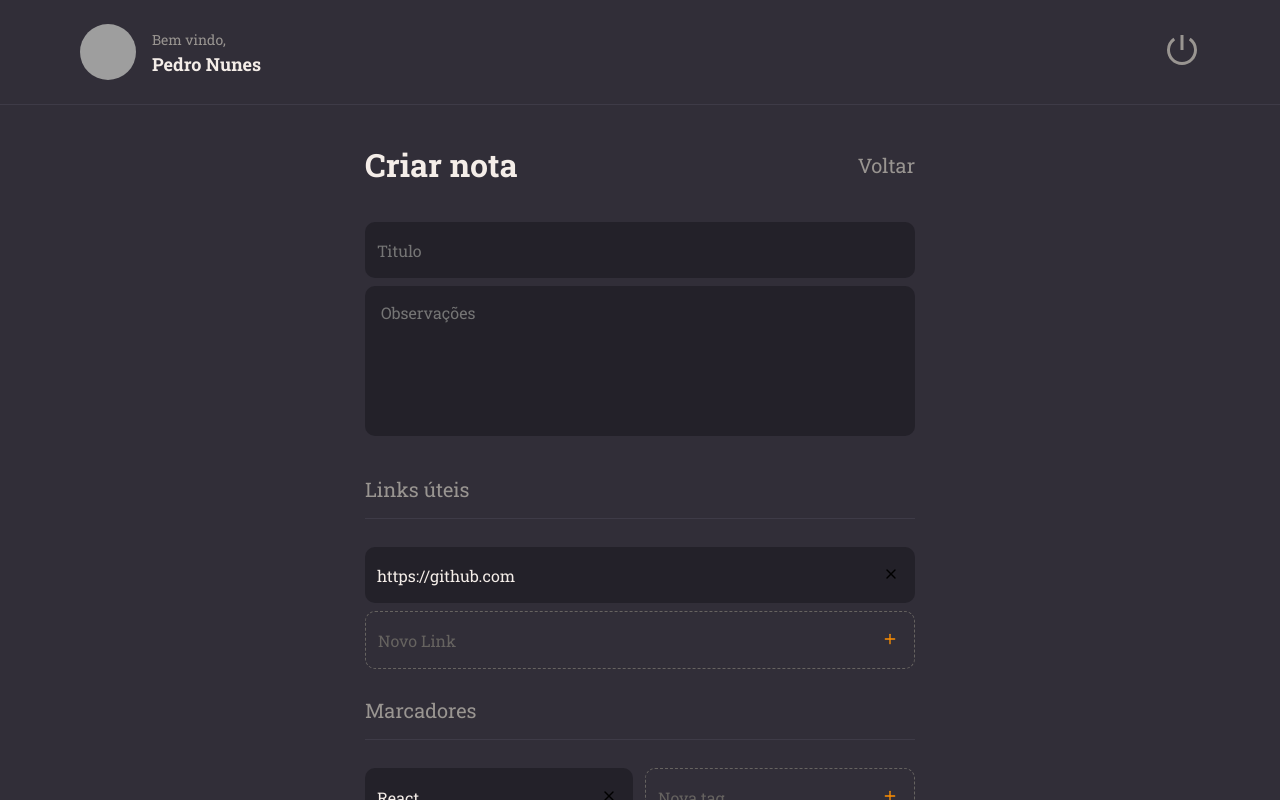
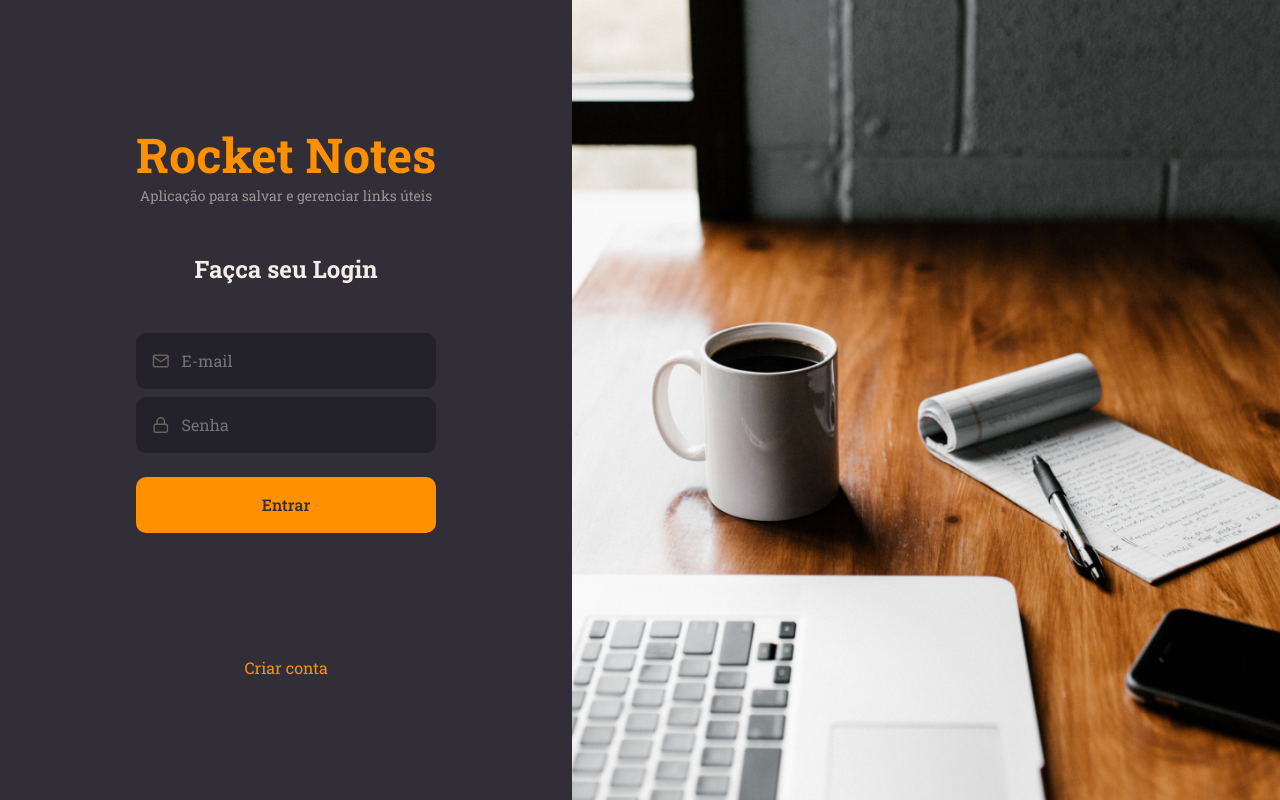
Before and after one commit to PedroNnsM/rocketNotes, a React (Vite) app: page / in a window 1280 px wide. Built offline with nearby package versions, Linux system fonts and the light colour scheme; grey boxes are pictures that could not be loaded.

Commit message:
rotas criadas

```diff
--- a/src/main.jsx
+++ b/src/main.jsx
@@ -2,15 +2,16 @@
 import ReactDOM from "react-dom/client";
 import GlobalStyles from "./Styles/global";
 import { ThemeProvider } from "styled-components";
-import { New } from "./pages/New";
 
-import theme from "./styles/theme";
+import { Routes } from "./routes";
+
+import theme from './Styles/theme'
 
 ReactDOM.createRoot(document.getElementById("root")).render(
   <React.StrictMode>
     <ThemeProvider theme={theme}>
       <GlobalStyles />
-      <New />
+      <Routes />
     </ThemeProvider>
   </React.StrictMode>
 );
--- a/src/pages/Signin/index.jsx
+++ b/src/pages/Signin/index.jsx
@@ -1,10 +1,12 @@
 import { Background, Container, Form } from "./styles";
-import { FiLogIn, FiMail, FiLock } from "react-icons/fi";
+import { FiMail, FiLock } from "react-icons/fi";
+
+import { Link } from "react-router-dom";
 
 import { Input } from "../../components/Input";
 import { Button } from "../../components/Button";
 
-export function Signin() {
+export function SignIn() {
   return (
     <Container>
       <Form>
@@ -19,9 +21,9 @@
 
         <Button title="Entrar" />
 
-        <a href="#">
+        <Link to='/' >
           Criar conta
-          </a>
+          </Link>
       </Form>
       <Background />
     </Container>
--- a/src/routes/app.routes.jsx
+++ b/src/routes/app.routes.jsx
@@ -3,7 +3,7 @@
 import { New } from "../pages/New";
 import { Home } from "../pages/Home";
 import { Profile } from "../pages/Profile";
-import { Details } from "../pages/New";
+import { Details } from "../pages/Details";
 
 export function AppRoutes() {
   return (
--- /dev/null
+++ b/src/routes/auth.routes.jsx
@@ -0,0 +1,14 @@
+import { Routes, Route } from "react-router-dom";
+
+import { SignIn } from "../pages/SignIn";
+import { SignUp } from "../pages/SignUp";
+
+
+export function AuthRoutes() {
+  return (
+    <Routes>
+      <Route path="/register" element={<SignUp />} />
+      <Route path="/" element={<SignIn />} />
+    </Routes>
+  );
+}
--- /dev/null
+++ b/src/routes/index.jsx
@@ -0,0 +1,13 @@
+import { BrowserRouter } from "react-router-dom";
+
+import { AppRoutes } from "./app.routes";
+import { AuthRoutes } from "./auth.routes";
+
+export function Routes() {
+  return (
+    <BrowserRouter>
+      {/* <AppRoutes /> */}
+      <AuthRoutes />
+    </BrowserRouter>
+  );
+}
```
